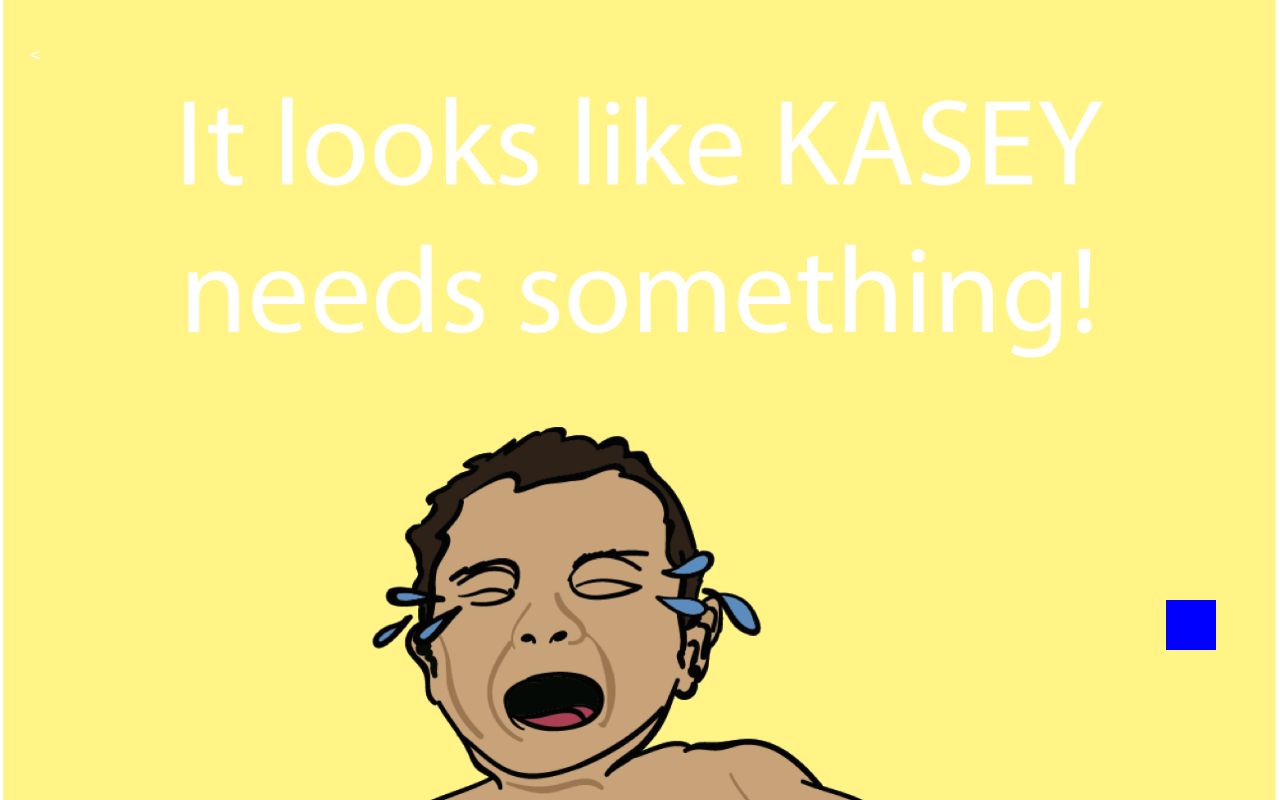
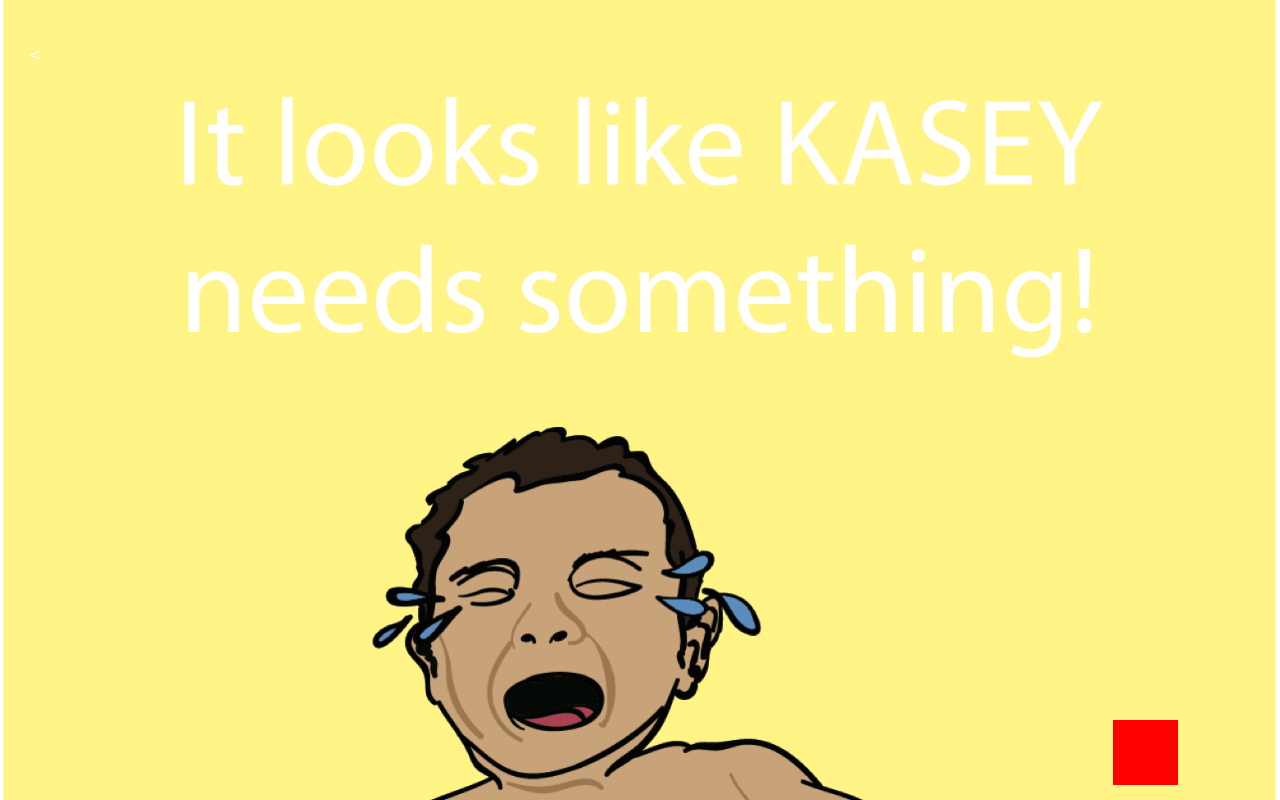
Before and after one commit to aishaf/kasey, a plain HTML site: page crying.html in a window 1280 px wide. Drawn offline with Linux system fonts and the light colour scheme.

Commit message:
Update index.css

```diff
--- a/index.css
+++ b/index.css
@@ -50,12 +50,12 @@
 }
 
 .stopCrying {
-    width: 50px;
-    height: 50px;
+    width: 65px;
+    height: 65px;
     position: fixed;
-    top: 75%;
-    right: 5%;
-    background-color: blue;
+    top: 90%;
+    right: 8%;
+    background-color: red;
 }
 
 body {
```
